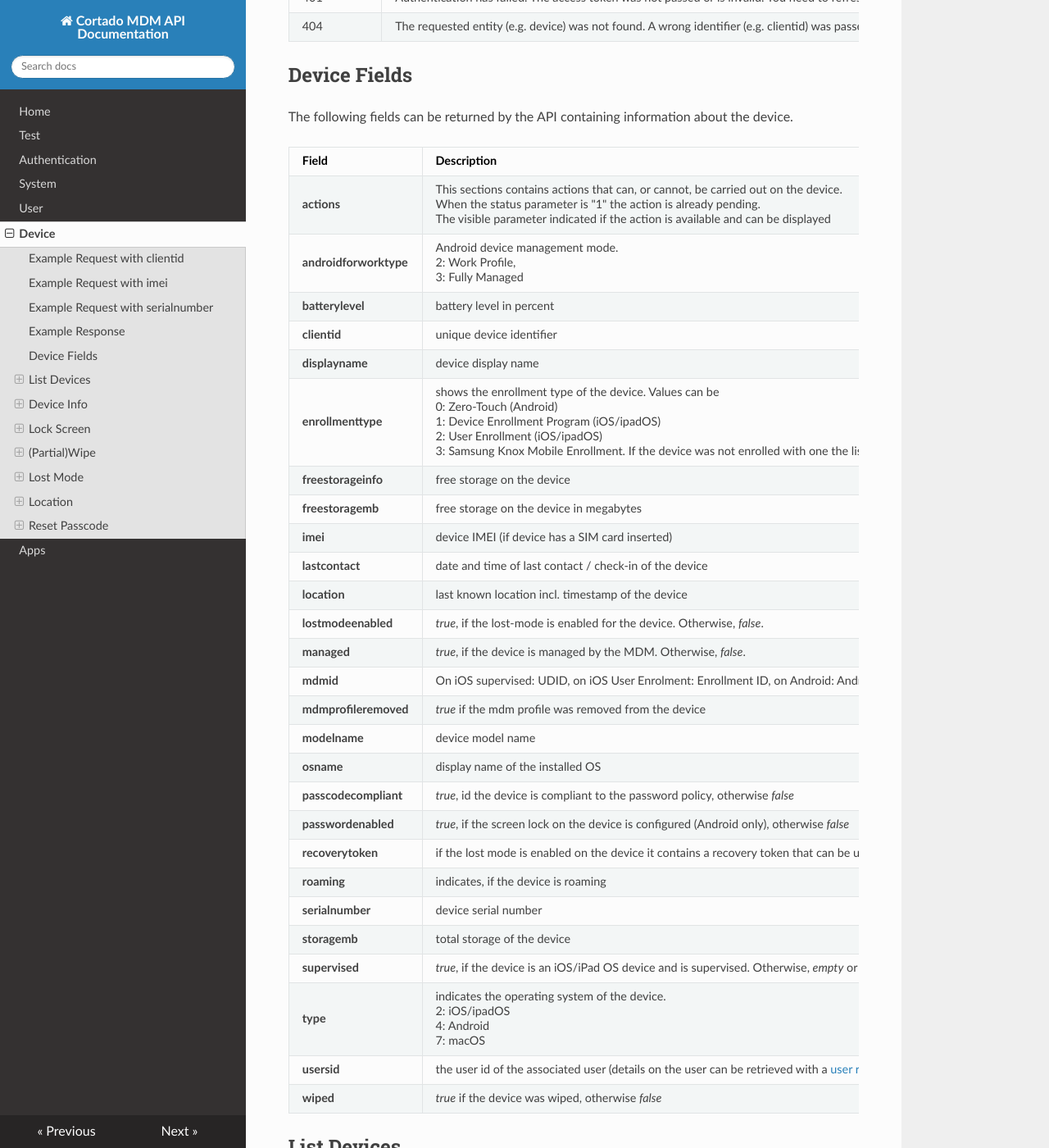
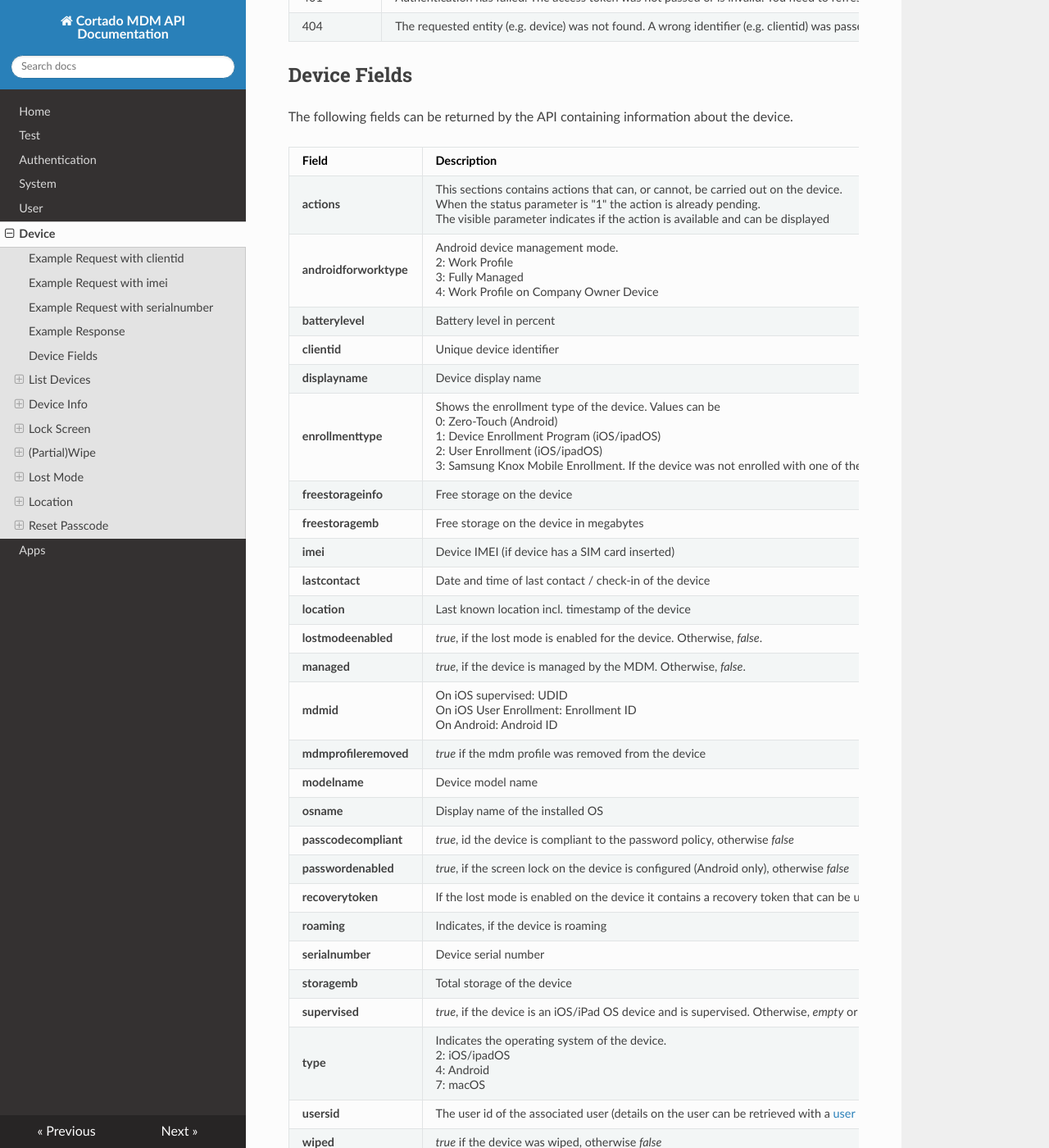
Before and after one commit to cortado-mobile-solutions/apidoc-mdm, an MkDocs documentation site: the page built from docs/device.md, in a window 1280 px wide and 1400 px high, scrolled down 1290 px. Shown: the whole window at 82% size. Built offline with MkDocs 1.6.1, drawn with Linux system fonts in a browser that asks for light colours; nearby versions of some CDN libraries; some of the changed text lies outside the part shown.

````diff
--- a/docs/device.md
+++ b/docs/device.md
@@ -3,7 +3,7 @@ Devices must be successfully enrolled with the Cortado MDM in order to be access
 
 Use the header *cms-dhsc* with the value *true* or *1* if the response http code should always be 200. In this case the *success* field within the response indicates a successful request only if the value is *true*. A failed request will return a response with a detailed error message within the *errormessage* field.<br>
 Use the access token obtained as described [here](auth.md) on every request as the json field *token*.<br>
-Use either the clientid, imei or serialnumber of the device which can be retrieved through the device list request on every request except the device list request as the json fields *clientid*, *imei* or *serialnumber*<br>
+Use either the clientid, imei or serialnumber of the device, which can be retrieved through the device list request, on every request except the device list request as the json fields *clientid*, *imei* or *serialnumber*<br>
 All additional request parameters are also added as json fields to the request body. The request content type must be *application/json*.
 
 **Base API URL: https://go.mycortado.com/api/mdm/v2/device**
@@ -64,32 +64,32 @@ The following fields can be returned by the API containing information about the
 
 | Field | Description |
 | ------------ | ------------ |
-| **actions** | This sections contains actions that can, or cannot, be carried out on the device.<br>When the status parameter is "1" the action is already pending.<br> The visible parameter indicated if the action is available and can be displayed |
-| **androidforworktype**  | Android device management mode.<br>2: Work Profile,<br>3: Fully Managed |
-| **batterylevel** | battery level in percent |
-| **clientid** | unique device identifier |
-| **displayname** | device display name |
-| **enrollmenttype** | shows the enrollment type of the device. Values can be<br>0: Zero-Touch (Android)<br>1: Device Enrollment Program (iOS/ipadOS)<br>2: User Enrollment (iOS/ipadOS)<br>3: Samsung Knox Mobile Enrollment. If the device was not enrolled with one the listed above then *null* indcates no enrollment method. |
-| **freestorageinfo** | free storage on the device |
-| **freestoragemb** | free storage on the device in megabytes |
-| **imei** | device IMEI (if device has a SIM card inserted) |
-| **lastcontact** | date and time of last contact / check-in of the device |
-| **location** | last known location incl. timestamp of the device |
-| **lostmodeenabled** | *true*, if the lost-mode is enabled for the device. Otherwise, *false*. |
+| **actions** | This sections contains actions that can, or cannot, be carried out on the device.<br>When the status parameter is "1" the action is already pending.<br> The visible parameter indicates if the action is available and can be displayed |
+| **androidforworktype**  | Android device management mode.<br>2: Work Profile<br>3: Fully Managed<br>4: Work Profile on Company Owner Device |
+| **batterylevel** | Battery level in percent |
+| **clientid** | Unique device identifier |
+| **displayname** | Device display name |
+| **enrollmenttype** | Shows the enrollment type of the device. Values can be<br>0: Zero-Touch (Android)<br>1: Device Enrollment Program (iOS/ipadOS)<br>2: User Enrollment (iOS/ipadOS)<br>3: Samsung Knox Mobile Enrollment. If the device was not enrolled with one of the listed above then *null* indicates no enrollment method. |
+| **freestorageinfo** | Free storage on the device |
+| **freestoragemb** | Free storage on the device in megabytes |
+| **imei** | Device IMEI (if device has a SIM card inserted) |
+| **lastcontact** | Date and time of last contact / check-in of the device |
+| **location** | Last known location incl. timestamp of the device |
+| **lostmodeenabled** | *true*, if the lost mode is enabled for the device. Otherwise, *false*. |
 | **managed** | *true*, if the device is managed by the MDM. Otherwise, *false*. |
-| **mdmid** | On iOS supervised: UDID, on iOS User Enrolment: Enrollment ID, on Android: Android ID |
+| **mdmid** | On iOS supervised: UDID<br>On iOS User Enrollment: Enrollment ID<br>On Android: Android ID |
 | **mdmprofileremoved** | *true* if the mdm profile was removed from the device |
-| **modelname** | device model name |
-| **osname** | display name of the installed OS |
+| **modelname** | Device model name |
+| **osname** | Display name of the installed OS |
 | **passcodecompliant** | *true*, id the device is compliant to the password policy, otherwise *false* |
 | **passwordenabled** | *true*, if the screen lock on the device is configured (Android only), otherwise *false* |
-| **recoverytoken** | if the lost mode is enabled on the device it contains a recovery token that can be used to manually disable the lost mode on the device (Android only).|
-| **roaming** | indicates, if the device is roaming |
-| **serialnumber** | device serial number |
-| **storagemb** | total storage of the device |
+| **recoverytoken** | If the lost mode is enabled on the device it contains a recovery token that can be used to manually disable the lost mode on the device (Android only).|
+| **roaming** | Indicates, if the device is roaming |
+| **serialnumber** | Device serial number |
+| **storagemb** | Total storage of the device |
 | **supervised** | *true*, if the device is an iOS/iPad OS device and is supervised. Otherwise, *empty* or *false*. |
-| **type** | indicates the operating system of the device.<br>2: iOS/ipadOS<br>4: Android<br>7: macOS |
-| **usersid** | the user id of the associated user (details on the user can be retrieved with a [user request](user.md)) |
+| **type** | Indicates the operating system of the device.<br>2: iOS/ipadOS<br>4: Android<br>7: macOS |
+| **usersid** | The user id of the associated user (details on the user can be retrieved with a [user request](user.md)) |
 | **wiped** | *true* if the device was wiped, otherwise *false* |
 
 
@@ -331,8 +331,8 @@ Use either *clientid*, *imei* or *serialnumber* to specify the device. They can
 
 | Field | Description |
 | ------------ | ------------ |
-| **macpin** | Optional 6-digit pin (macOS, full wipe only)|
-| **partial** | Optional boolean parameter. Set to true to perform a partial wipe|
+| **macpin** | Optional 6-digit pin (macOS, full wipe only) |
+| **partial** | Optional boolean parameter. Set to *true* to perform a partial wipe |
 
 ```json
 POST /api/mdm/v2/device/wipe HTTP/1.1
@@ -374,10 +374,10 @@ Sending either the message and/or phonenumber parameter is mandatory
 
 | Field | Description |
 | ------------ | ------------ |
-| **message** | message which is shown on the lockscreen of the device, if the lost mode was enabled. |
-| **phonenumber** | Phone number |
-| **footnote** | footnote on the bottom of the lockscreen, if the lost mode was enabled. |
-| **password** | new passcode that will be set for the device to unlock (Android only) |
+| **message** | Message which is shown on the lockscreen of the device, if the lost mode was enabled. |
+| **phonenumber** | Phone number which is shown on the lockscreen of the device, if the lost mode was enabled. |
+| **footnote** | Footnote on the bottom of the lockscreen, if the lost mode was enabled. |
+| **password** | New passcode that will be set for the device to unlock (Android only) |
 
 #### Enable Lost Mode Request
 
@@ -411,6 +411,7 @@ Content-Type: application/json
 ```
 
 ### Disable Lost Mode
+This will disable a possibly enabled lost mode of a device
 
 #### Parameters
 Use either *clientid*, *imei* or *serialnumber* to specify the device. They can be retrieved through the list devices request
````
Also changed, not shown: other parts of docs/device.md (+4 -4 lines), docs/apps.md (+7 -9 lines), docs/auth.md (+8 -8 lines), docs/system.md (+2 -2 lines), docs/test.md (+1 -1 lines), docs/user.md (+15 -15 lines).
